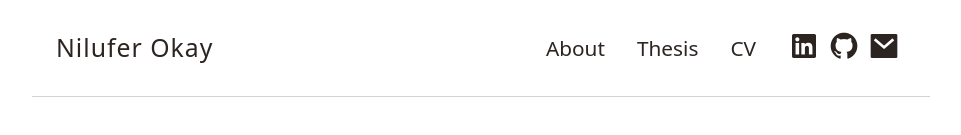
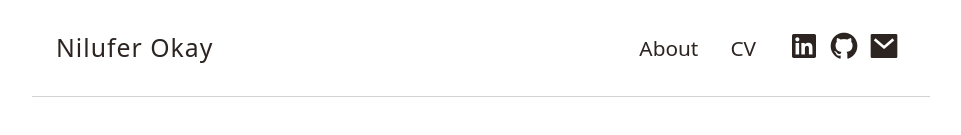
Before and after one commit to niluferokay/niluferokay.github.io, a React (Vite) app: page / in a window 1280 px wide. Shown: the top 135 px of the page, without its empty margins (159-1120 px from the left). Built offline with nearby package versions, Linux system fonts and the light colour scheme.

Commit message:
first commit

```diff
--- a/src/App.jsx
+++ b/src/App.jsx
@@ -19,9 +19,9 @@ function App() {
             <li className="nav__item">
               <a href="/" className="nav__link">About</a>
             </li>
-            <li className="nav__item">
+            {/* <li className="nav__item">
               <a href="/NiluferOkay_Thesis.pdf" target="_blank" className="nav__link">Thesis</a>
-            </li>
+            </li> */}
             <li className="nav__item">
               <a href="/NiluferOkay_CV.pdf" target="_blank" className="nav__link">CV</a>
             </li>
@@ -46,10 +46,10 @@ function App() {
               <a href="/" className="nav__link"
               onClick={() => setActive(!active)}>About</a>
             </li>
-            <li className="nav__item">
+            {/* <li className="nav__item">
               <a href="/NiluferOkay_Thesis.pdf" target="_blank" className="nav__link"
               onClick={() => setActive(!active)}>Thesis</a>
-            </li>
+            </li> */}
             <li className="nav__item">
               <a href="/NiluferOkay_CV.pdf" target="_blank" className="nav__link"
               onClick={() => setActive(!active)}>CV</a>
```
